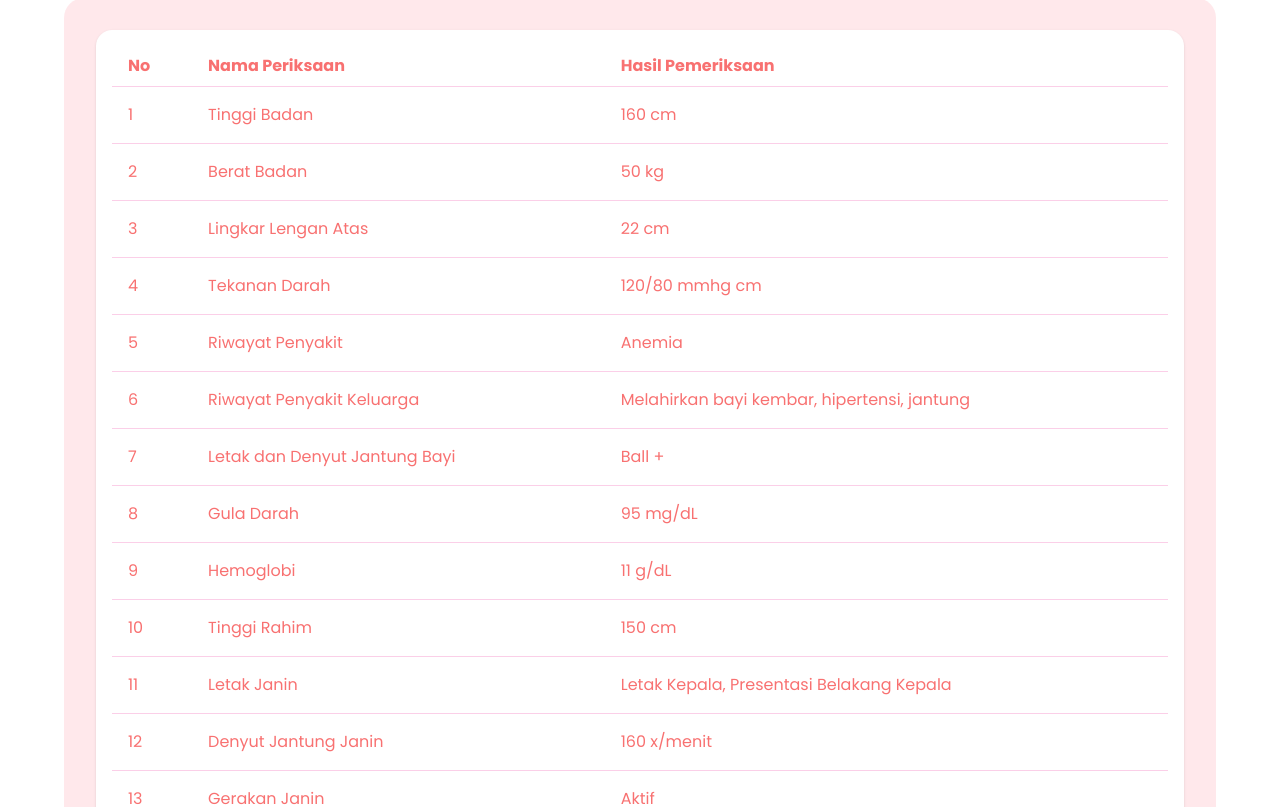
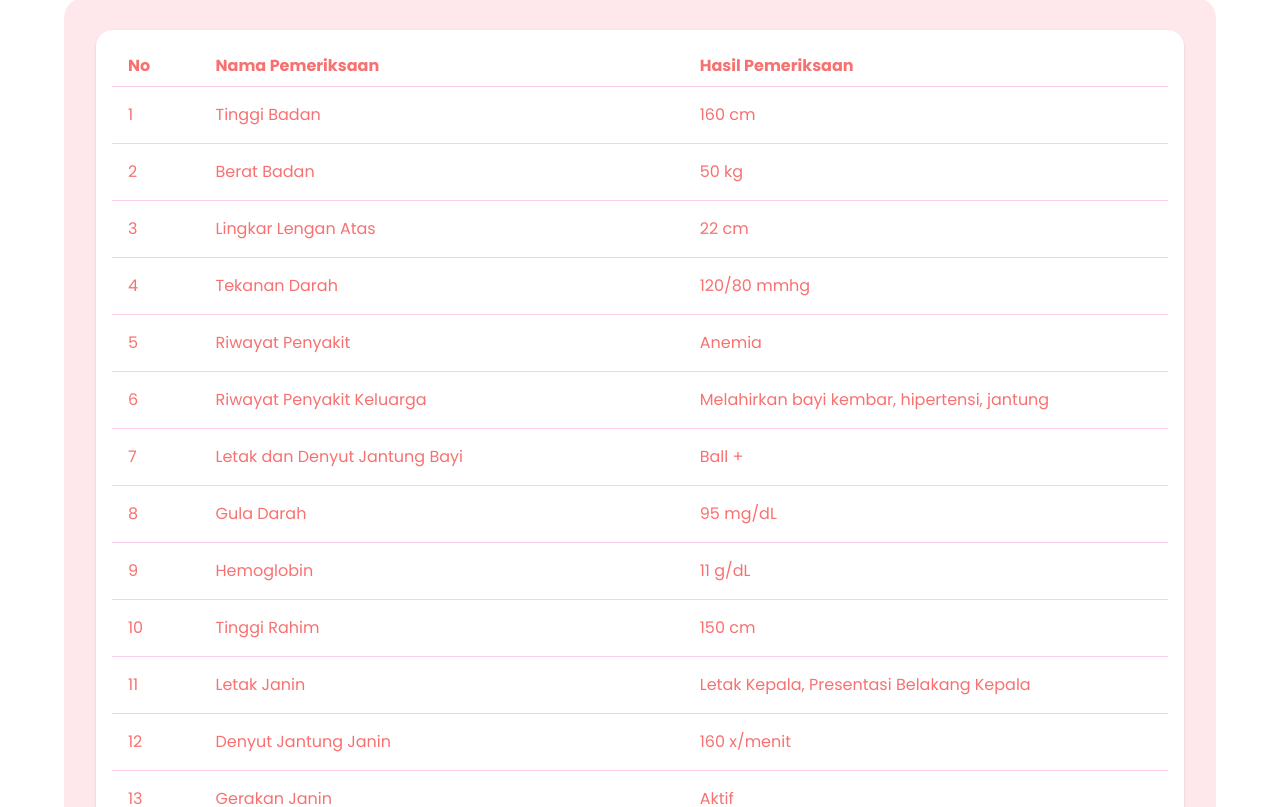
Before and after one commit to prasetyoedi/gernimas, a Next.js app: page /detail_riwayat_periksa in a window 1280 px wide. Shown: the part 855-1662 px from the top of the page. Built offline with nearby package versions, Linux system fonts and the light colour scheme.

Commit message:
asupan gizi-fix riwayat

```diff
--- a/pages/detail_artikel.js
+++ b/pages/detail_artikel.js
@@ -1,5 +1,3 @@
-// pages/DetailArtikel.js or components/DetailArtikel.js
-
 import React from "react";
 import Navbar from "../components/Navbar";
 import Footer from "../components/Footer";
--- a/pages/detail_asupan_gizi.js
+++ b/pages/detail_asupan_gizi.js
@@ -0,0 +1,92 @@
+import React from "react";
+import Navbar from "@/components/Navbar";
+import Footer from "@/components/Footer";
+
+const foodData = [
+    {
+        no: 1,
+        item: "Nasi atau Makanan Pokok",
+        trimester1: "5 Porsi",
+        description: "1 Porsi = 100 gr atau 3/4 gelas nasi"
+    },
+    {
+        no: 2,
+        item: "Protein Hewani seperti: Ikan, telur, ayam, dan lainnya",
+        trimester1: "4 Porsi",
+        description: "1 Porsi = 50 gr atau 1 potong sedang ikan, 1 Porsi = 55 gr atau 1 butir telur ayam"
+    },
+    {
+        no: 3,
+        item: "Protein Nabati seperti: tempe, tahu, dan lainnya",
+        trimester1: "4 Porsi",
+        description: "1 Porsi = 50 gr atau 1 potong sedang tempe, 1 Porsi = 100 gr atau 2 potong sedang tahu"
+    },
+    {
+        no: 4,
+        item: "Sayur-sayuran",
+        trimester1: "4 Porsi",
+        description: "1 Porsi = 100 gr atau 1 mangkuk sayur matang tanpa kuah"
+    },
+    {
+        no: 5,
+        item: "Buah-buahan",
+        trimester1: "4 Porsi",
+        description: "1 Porsi = 100 gr atau 1 potong sedang pisang, 1 Porsi = 100-190 gr atau 1 potong besar pepaya"
+    },
+    {
+        no: 6,
+        item: "Minyak / Lemak",
+        trimester1: "5 Porsi Minyak atau lemak termasuk santan yang digunakan dalam pengolahan, makanan digoreng, ditumis atau dimasak dengan santan",
+        description: "1 Porsi = 5 gr atau 1 sendok teh, bersumber dari pengolahan makanan seperti menggoreng, menumis, santan, kemiri, mentega dan sumber lemak lainnya"
+    },
+    {
+        no: 7,
+        item: "Gula",
+        trimester1: "2 Porsi",
+        description: "1 Porsi = 10 gr atau 1 sendok makan bersumber dari kue-kue manis, minum teh manis dan lain-lainnya"
+    }
+];
+
+const DetailAsupanGizi = () => {
+    return (
+        <div>
+            <Navbar />
+            <div className="flex items-center gap-1.5 pt-6 pl-4 md:pl-20 bg-white">
+                <p className="text-primary text-base font-bold leading-normal text-red-400">Layanan</p>
+                <img src="/assets/images/arrow.png" className="w-[20px] h-[20px]" />
+                <p className="text-custom-color text-red-400 text-base font-bold leading-normal">Asupan Gizi</p>
+                <img src="/assets/images/arrow.png" className="w-[20px] h-[20px]" />
+                <p className="text-custom-color text-red-400 text-base font-bold leading-normal">Trimester Pertama</p>
+            </div>
+            <div className="flex flex-col p-6 md:p-16 bg-white justify-center items-center">
+                <div className="flex flex-col w-full h-auto md:h-auto p-8 flex-shrink-0 rounded-[20px] bg-[rgba(255,140,157,0.20)] gap-4">
+                    <div className="rounded-2xl w-full bg-white p-4 shadow overflow-x-auto">
+                        <table className="w-full bg-white text-red-400">
+                            <thead>
+                                <tr className="text-left">
+                                    <th className="px-4 py-2 border-b border-pink-200 w-[50px]">No</th>
+                                    <th className="px-4 py-2 border-b border-pink-200 w-[300px]">Bahan Makanan</th>
+                                    <th className="px-4 py-2 border-b border-pink-200 w-[150px]">Trimester 1</th>
+                                    <th className="px-4 py-2 border-b border-pink-200 w-[300px]">Keterangan</th>
+                                </tr>
+                            </thead>
+                            <tbody>
+                                {foodData.map((food, index) => (
+                                    <tr key={index} className="hover:bg-pink-50">
+                                        <td className="px-4 py-4 border-b border-pink-200">{food.no}</td>
+                                        <td className="px-4 py-4 border-b border-pink-200">{food.item}</td>
+                                        <td className="px-4 py-4 border-b border-pink-200 whitespace-pre-line">{food.trimester1}</td>
+                                        <td className="px-4 py-4 border-b border-pink-200">{food.description}</td>
+                                    </tr>
+                                ))}
+                            </tbody>
+                        </table>
+                    </div>
+                </div>
+            </div>
+            <Footer />
+        </div>
+    );
+};
+
+export default DetailAsupanGizi;
--- a/pages/detail_riwayat_periksa.js
+++ b/pages/detail_riwayat_periksa.js
@@ -1,6 +1,22 @@
 import React from "react";
 import Navbar from "@/components/Navbar";
 import Footer from "@/components/Footer";
+
+const examinationData = [
+    { no: 1, name: "Tinggi Badan", result: "160 cm" },
+    { no: 2, name: "Berat Badan", result: "50 kg" },
+    { no: 3, name: "Lingkar Lengan Atas", result: "22 cm" },
+    { no: 4, name: "Tekanan Darah", result: "120/80 mmhg" },
+    { no: 5, name: "Riwayat Penyakit", result: "Anemia" },
+    { no: 6, name: "Riwayat Penyakit Keluarga", result: "Melahirkan bayi kembar, hipertensi, jantung" },
+    { no: 7, name: "Letak dan Denyut Jantung Bayi", result: "Ball +" },
+    { no: 8, name: "Gula Darah", result: "95 mg/dL" },
+    { no: 9, name: "Hemoglobin", result: "11 g/dL" },
+    { no: 10, name: "Tinggi Rahim", result: "150 cm" },
+    { no: 11, name: "Letak Janin", result: "Letak Kepala, Presentasi Belakang Kepala" },
+    { no: 12, name: "Denyut Jantung Janin", result: "160 x/menit" },
+    { no: 13, name: "Gerakan Janin", result: "Aktif" }
+];
 
 const DetailRiwayatPeriksa = () => {
     return (
@@ -44,77 +60,19 @@ const DetailRiwayatPeriksa = () => {
                         <table className="w-full bg-white text-red-400">
                             <thead>
                                 <tr className="text-left">
-                                    <th className="px-4 py-2 border-b border-pink-200">No</th>
-                                    <th className="px-4 py-2 border-b border-pink-200">Nama Periksaan</th>
-                                    <th className="px-4 py-2 border-b border-pink-200">Hasil Pemeriksaan</th>
+                                    <th className="px-4 py-2 border-b border-pink-200 w-[50px]">No</th>
+                                    <th className="px-4 py-2 border-b border-pink-200 w-[300px]">Nama Pemeriksaan</th>
+                                    <th className="px-4 py-2 border-b border-pink-200 w-[300px]">Hasil Pemeriksaan</th>
                                 </tr>
                             </thead>
                             <tbody>
-                                <tr className="hover:bg-pink-50">
-                                    <td className="px-4 py-4 border-b border-pink-200">1</td>
-                                    <td className="px-4 py-4 border-b border-pink-200">Tinggi Badan</td>
-                                    <td className="px-4 py-4 border-b border-pink-200">160 cm</td>
-                                </tr>
-                                <tr className="hover:bg-pink-50">
-                                    <td className="px-4 py-4 border-b border-pink-200">2</td>
-                                    <td className="px-4 py-4 border-b border-pink-200">Berat Badan</td>
-                                    <td className="px-4 py-4 border-b border-pink-200">50 kg</td>
-                                </tr>
-                                <tr className="hover:bg-pink-50">
-                                    <td className="px-4 py-4 border-b border-pink-200">3</td>
-                                    <td className="px-4 py-4 border-b border-pink-200">Lingkar Lengan Atas</td>
-                                    <td className="px-4 py-4 border-b border-pink-200">22 cm</td>
-                                </tr>
-                                <tr className="hover:bg-pink-50">
-                                    <td className="px-4 py-4 border-b border-pink-200">4</td>
-                                    <td className="px-4 py-4 border-b border-pink-200">Tekanan Darah</td>
-                                    <td className="px-4 py-4 border-b border-pink-200">120/80 mmhg cm</td>
-                                </tr>
-                                <tr className="hover:bg-pink-50">
-                                    <td className="px-4 py-4 border-b border-pink-200">5</td>
-                                    <td className="px-4 py-4 border-b border-pink-200">Riwayat Penyakit</td>
-                                    <td className="px-4 py-4 border-b border-pink-200">Anemia</td>
-                                </tr>
-                                <tr className="hover:bg-pink-50">
-                                    <td className="px-4 py-4 border-b border-pink-200">6</td>
-                                    <td className="px-4 py-4 border-b border-pink-200">Riwayat Penyakit Keluarga</td>
-                                    <td className="px-4 py-4 border-b border-pink-200">Melahirkan bayi kembar, hipertensi, jantung</td>
-                                </tr>
-                                <tr className="hover:bg-pink-50">
-                                    <td className="px-4 py-4 border-b border-pink-200">7</td>
-                                    <td className="px-4 py-4 border-b border-pink-200">Letak dan Denyut Jantung Bayi</td>
-                                    <td className="px-4 py-4 border-b border-pink-200">Ball +</td>
-                                </tr>
-                                <tr className="hover:bg-pink-50">
-                                    <td className="px-4 py-4 border-b border-pink-200">8</td>
-                                    <td className="px-4 py-4 border-b border-pink-200">Gula Darah</td>
-                                    <td className="px-4 py-4 border-b border-pink-200">95 mg/dL </td>
-                                </tr>
-                                <tr className="hover:bg-pink-50">
-                                    <td className="px-4 py-4 border-b border-pink-200">9</td>
-                                    <td className="px-4 py-4 border-b border-pink-200">Hemoglobi</td>
-                                    <td className="px-4 py-4 border-b border-pink-200">11 g/dL</td>
-                                </tr>
-                                <tr className="hover:bg-pink-50">
-                                    <td className="px-4 py-4 border-b border-pink-200">10</td>
-                                    <td className="px-4 py-4 border-b border-pink-200">Tinggi Rahim</td>
-                                    <td className="px-4 py-4 border-b border-pink-200">150 cm</td>
-                                </tr>
-                                <tr className="hover:bg-pink-50">
-                                    <td className="px-4 py-4 border-b border-pink-200">11</td>
-                                    <td className="px-4 py-4 border-b border-pink-200">Letak Janin</td>
-                                    <td className="px-4 py-4 border-b border-pink-200">Letak Kepala, Presentasi Belakang Kepala</td>
-                                </tr>
-                                <tr className="hover:bg-pink-50">
-                                    <td className="px-4 py-4 border-b border-pink-200">12</td>
-                                    <td className="px-4 py-4 border-b border-pink-200">Denyut Jantung Janin</td>
-                                    <td className="px-4 py-4 border-b border-pink-200">160 x/menit</td>
-                                </tr>
-                                <tr className="hover:bg-pink-50">
-                                    <td className="px-4 py-4 border-b border-pink-200">13</td>
-                                    <td className="px-4 py-4 border-b border-pink-200">Gerakan Janin</td>
-                                    <td className="px-4 py-4 border-b border-pink-200">Aktif</td>
-                                </tr>
+                                {examinationData.map((examination, index) => (
+                                    <tr key={index} className="hover:bg-pink-50">
+                                        <td className="px-4 py-4 border-b border-pink-200">{examination.no}</td>
+                                        <td className="px-4 py-4 border-b border-pink-200">{examination.name}</td>
+                                        <td className="px-4 py-4 border-b border-pink-200">{examination.result}</td>
+                                    </tr>
+                                ))}
                             </tbody>
                         </table>
                     </div>
```
